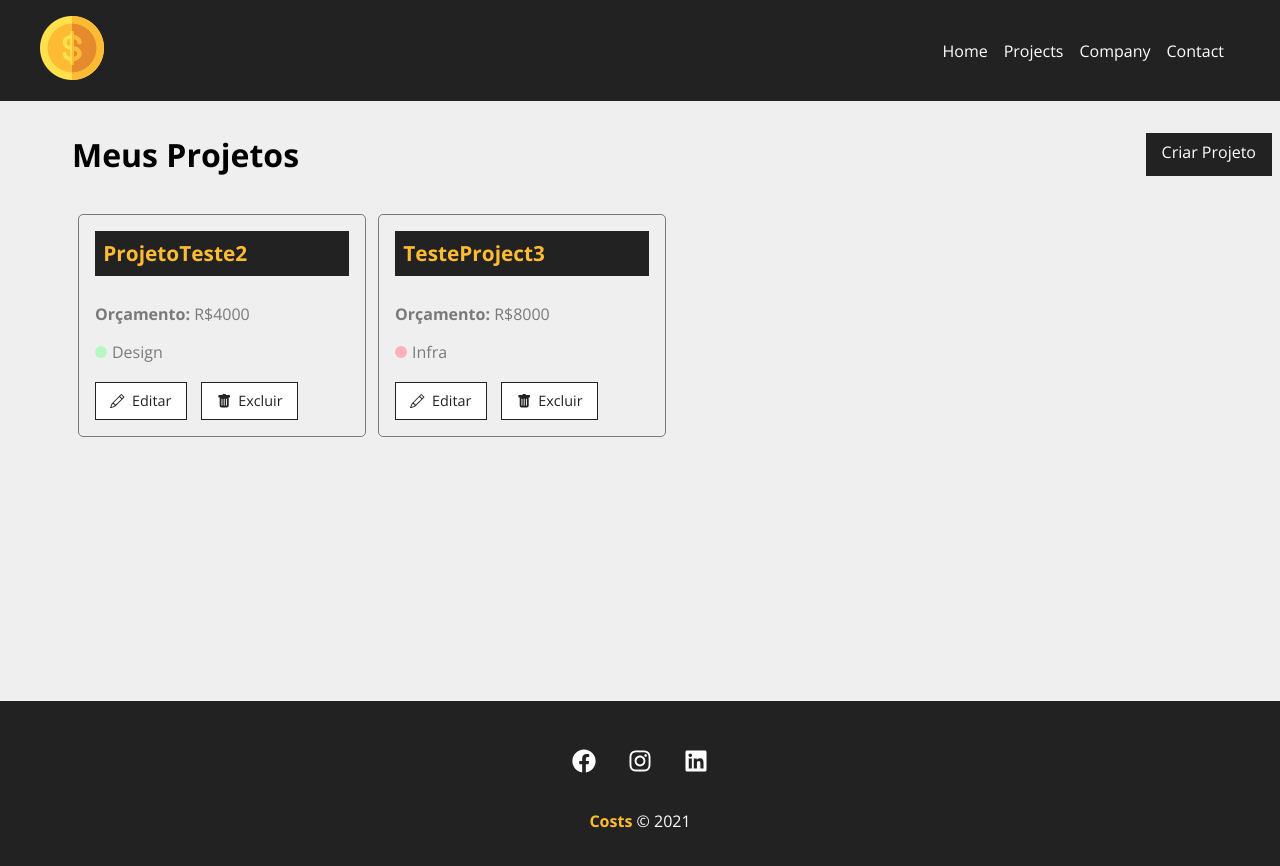
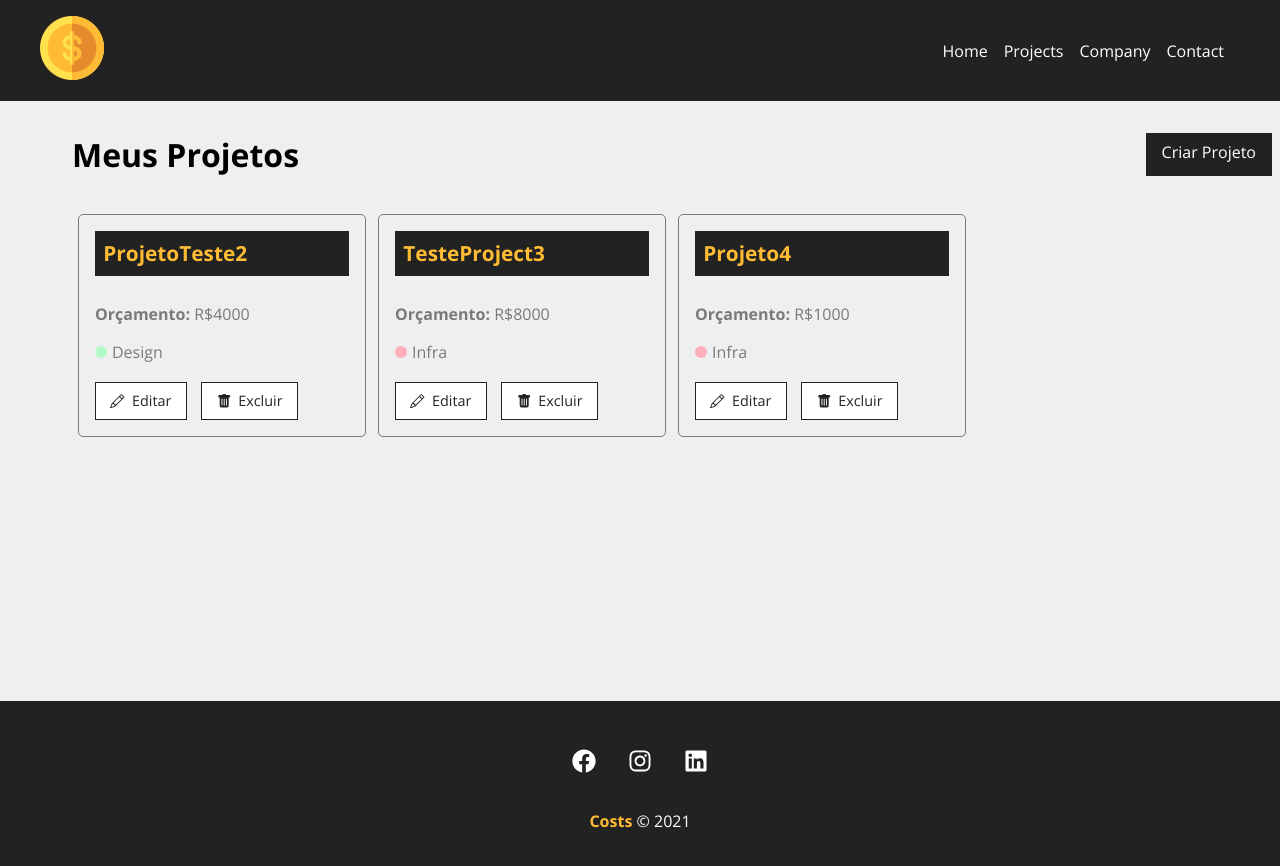
Before and after one commit to PorthoGamesBR/projeto-costs-react, a React (Create React App) app: page /projects in a window 1280 px wide. Shown: the top 866 px of the page. Built offline with nearby package versions, Linux system fonts and the light colour scheme; data requests are answered from the project's data file; the HTML template or start-up script is replaced by a standard one.

Commit message:
Criada página de projeto individual

```diff
--- a/db.json
+++ b/db.json
@@ -21,6 +21,17 @@
       "cost": 0,
       "services": [],
       "id": 3
+    },
+    {
+      "name": "Projeto4",
+      "budget": "1000",
+      "category": {
+        "id": "1",
+        "name": "Infra"
+      },
+      "cost": 0,
+      "services": [],
+      "id": 4
     }
   ],
   "categories": [
--- a/src/App.js
+++ b/src/App.js
@@ -4,6 +4,7 @@
 import Contact from './components/pages/Contact';
 import NewProject from './components/pages/NewProject';
 import Projects from './components/pages/Projects';
+import Project from './components/pages/Project';
 
 import Container from './components/layout/Container';
 
@@ -21,6 +22,7 @@
         <Route exact path="/company" element={<Company />} />
         <Route exact path="/contact" element={<Contact />} />
         <Route exact path="/newproject" element={<NewProject />} />
+        <Route exact path="/project/:id" element={<Project />} />
     </Routes>
     </Container>
       <Footer />
--- /dev/null
+++ b/src/components/pages/Project.js
@@ -0,0 +1,32 @@
+import styles from "./Project.module.css"
+
+import {useParams} from 'react-router-dom'
+import {useState, useEffect} from 'react'
+
+function Project() {
+   const { id } = useParams()
+
+   const [project, setProject] = useState([])
+
+   useEffect(() => {
+    fetch(`http://localhost:5000/projects/${id}`, {
+    method: 'GET',
+    headers: {
+        'Content-Type': 'application/json'
+    },
+    })
+    .then((resp) => resp.json())
+    .then((data) => {
+        setProject(data)
+    })
+    .catch((err) => console.log(err))
+   },[id])
+
+    return (
+        <div>
+            <p>{project.name}</p>
+        </div>
+    )
+}
+
+export default Project
--- a/src/components/project/ProjectCard.js
+++ b/src/components/project/ProjectCard.js
@@ -18,7 +18,7 @@
             <span className={`${styles[category.toLowerCase()]}`}></span> {category}
         </p>
         <div className={styles.project_card_actions}>
-            <Link to="/">
+            <Link to={`/project/${id}`}>
                 <BsPencil /> Editar
             </Link>
             <button onClick={remove}>
```
Also changed, not shown: src/components/pages/Project.module.css (added).
